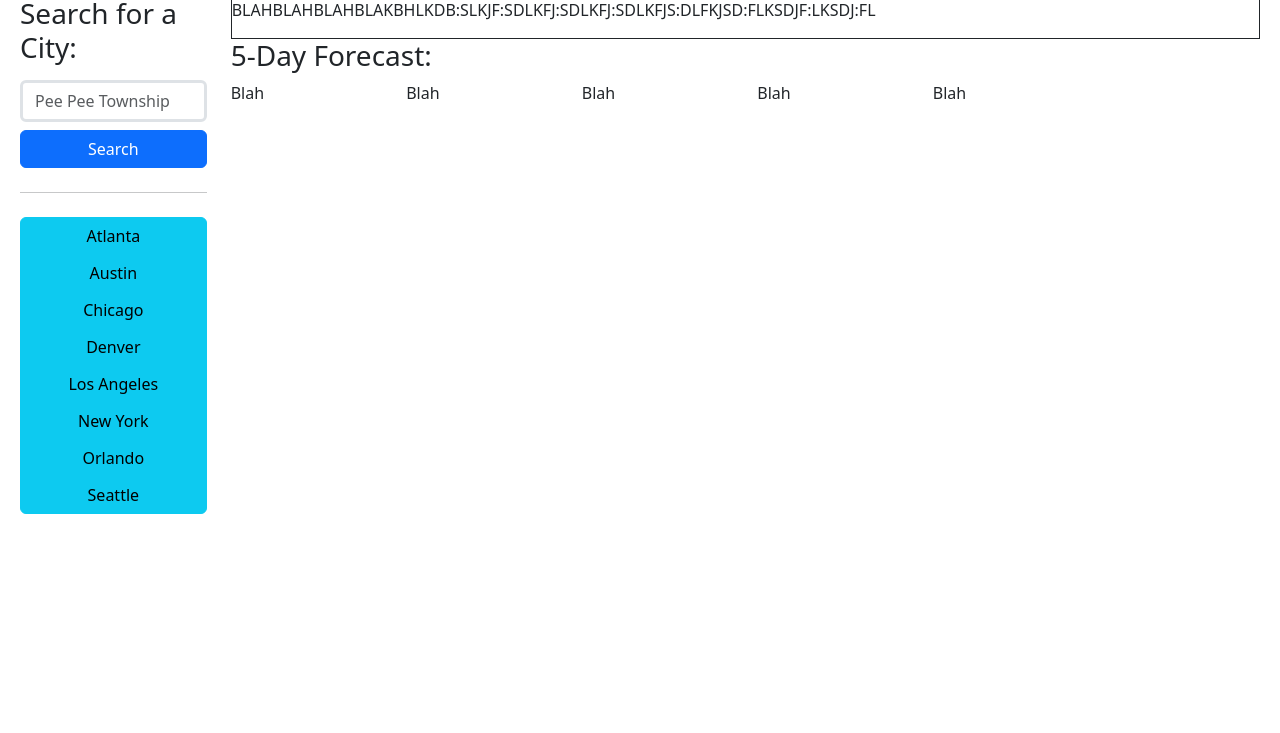
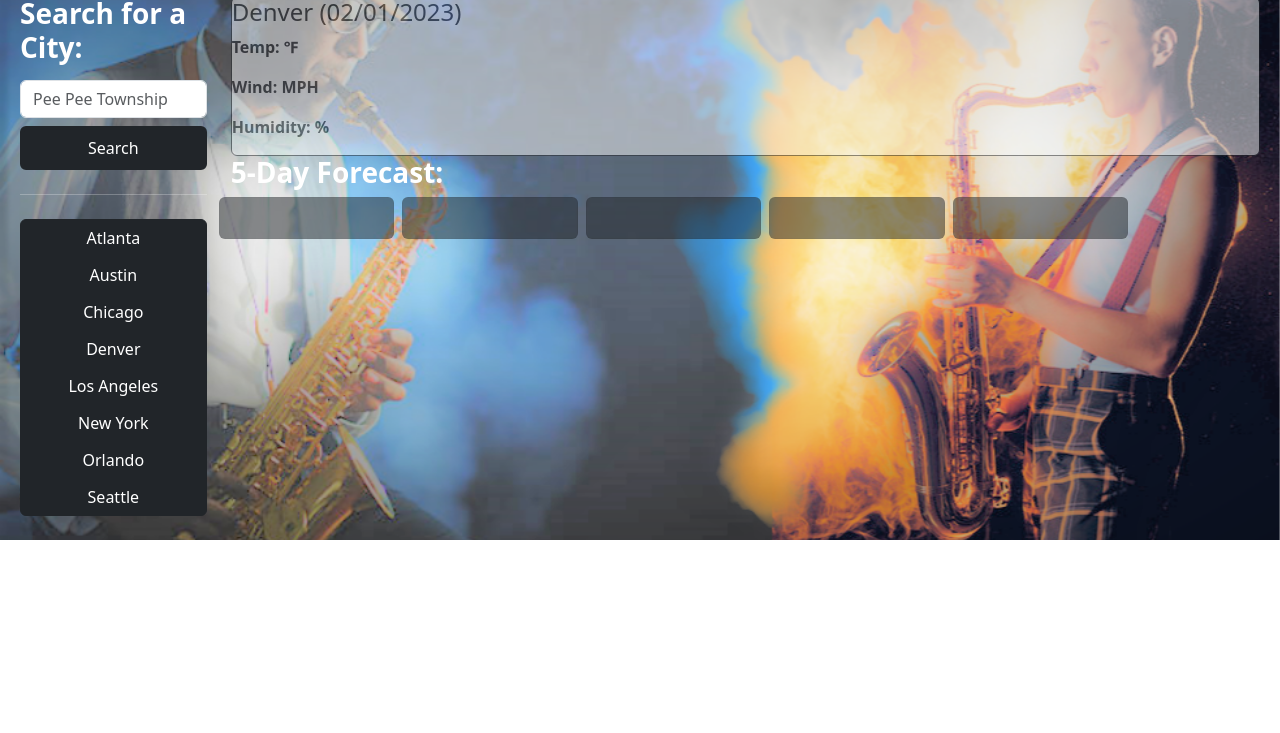
Before and after one commit to d-lil/hot-or-not, a plain HTML site: page index.html in a window 1280 px wide. Shown: the part 67-800 px from the top of the page. Drawn offline with nearby package versions, Linux system fonts and the light colour scheme; no server answers.

Commit message:
made it look pretty and got the api and icon to work for main temp card

````diff
--- a/assets/script.js
+++ b/assets/script.js
@@ -1,14 +1,68 @@
 var APIKey = "5d745a3ade61e4675aff85b5370d16a9";
 var city = "denver";
 var queryURL = "http://api.openweathermap.org/data/2.5/weather?q=" + city + "&appid=" + APIKey;
-var test = document.getElementById("#test");
 
-function get() {
+const dt1 = document.getElementById("dt1");
+const dt2 = document.getElementById("dt2");
+const dt3 = document.getElementById("dt3");
+const dt4 = document.getElementById("dt4");
+const dt5 = document.getElementById("dt5");
+
+const mainW = document.getElementById("mainW");
+const mainH = document.getElementById("mainH");
+const mainT = document.getElementById("mainT");
+var mainI = document.getElementById("mainI");
+
+var today = document.getElementById("today");
+var daysToday= dayjs().format('MM/DD/YYYY');
+
+var cityCap = city.charAt(0).toUpperCase() + city.slice(1);
+today.textContent = cityCap + " (" + daysToday + ")";
+
+
+
+const d = dayjs();
+const nd1 = d.add(1, "day");
+const nd2 = d.add(2, "day");
+const nd3 = d.add(3, "day");
+const nd4 = d.add(4, "day");
+const nd5 = d.add(5, "day");
+dt1.textContent = d.format("MM/" + nd1.$D + "/YYYY");
+dt2.textContent = d.format("MM/" + nd2.$D + "/YYYY");
+dt3.textContent = d.format("MM/" + nd3.$D + "/YYYY");
+dt4.textContent = d.format("MM/" + nd4.$D + "/YYYY");
+dt5.textContent = d.format("MM/" + nd5.$D + "/YYYY");
+console.log(nd1);
+
+function get(queryURL) {
 
     test.innerText = queryURL;
     fetch(queryURL)
     console.log(queryURL);
 }
+
+
+//weather----------- &units=imperial at very end of your url
+
+/*
+another type - - -
+
+function getAPI(queryURL) {
+    fetch(queryURL)
+    .then(function (response) {
+        console.log(response);
+        HTMLElement.textContent = response.whatever;
+        return response.json();
+    })
+}
+
+query perameters
+since=date per_page=100
+
+const queryDate ="2020-06-01";
+const perPage = "100"
+layout same as top of page
+*/
 /*
 Third-party APIs allow developers to access their data and functionality by making requests with specific parameters to a URL. Developers are often tasked with retrieving data from another application's API and using it in the context of their own. Your challenge is to build a weather dashboard that will run in the browser and feature dynamically updated HTML and CSS.
 
@@ -36,7 +90,29 @@ WHEN I view current weather conditions for that city
 THEN I am presented with the city name, the date, an icon representation of weather conditions, the temperature, the humidity, and the wind speed
 */
 
+fetch(queryURL + "&units=imperial")
+    .then(function(response) {
+        return response.json();
+    })
+    .then(function(data) {
+        mainT.textContent = data.main.temp;
+        mainW.textContent = data.wind.speed;
+        mainH.textContent = data.main.humidity;
+
+        var iconCode = data.weather[0].icon;
+      var image = document.createElement("img");
+      image.setAttribute("src", "https://openweathermap.org/img/wn/" + iconCode + ".png");
+
+      mainI.appendChild(image);
+    });
+
 fetch(queryURL)
+    .then(function(response) {
+        return response.json();
+    })
+    .then(function(data) {
+
+    });
 
 
 /*
@@ -51,5 +127,5 @@ THEN I am again presented with current and future conditions for that city
 ```
 
 -get storage and run fetch function again
-You will use `localStorage` to store any persistent data. For more information on how to work with the OpenWeather API, refer to the [Full-Stack Blog on how to use API keys](https://coding-boot-camp.github.io/full-stack/apis/how-to-use-api-keys).
+You will use `localStorage` to store any persistent datd. For more information on how to work with the OpenWeather API, refer to the [Full-Stack Blog on how to use API keys](https://coding-boot-camp.github.io/full-stack/apis/how-to-use-api-keys).
 */
--- a/assets/style.css
+++ b/assets/style.css
@@ -1,4 +1,21 @@
-.bgimage {
-    background: blueviolet;
+.bg {
+    background-image: url(./images/background.png);
+    background-size: 100%;
+    background-attachment: fixed;
+    min-height: 500px;
+    background-repeat: no-repeat;
+    color: white;
+
+}
+.bgi {
+    background-image: url(./images/download.jpg);
     background-size: cover;
 }
+
+.btn {
+    border-color: yellow
+}
+
+h1 {
+    font-family: 'Righteous', cursive;
+}
--- a/index.html
+++ b/index.html
@@ -6,50 +6,57 @@
     <link rel="stylesheet" href="./assets/style.css">
     <title>Hot or Not</title>
     <link href="https://cdn.jsdelivr.net/npm/bootstrap@5.3.0-alpha1/dist/css/bootstrap.min.css" rel="stylesheet" integrity="sha384-GLhlTQ8iRABdZLl6O3oVMWSktQOp6b7In1Zl3/Jr59b6EGGoI1aFkw7cmDA6j6gD" crossorigin="anonymous">
+    <link rel="preconnect" href="https://fonts.googleapis.com">
+    <link rel="preconnect" href="https://fonts.gstatic.com" crossorigin>
+    <link href="https://fonts.googleapis.com/css2?family=Righteous&display=swap" rel="stylesheet">
   </head>
-    <section class="bgimage">
+  <div class="bg">
+     <section class="bgi">
         <div class="container-fluid">
             <div class="row">
-                <h1 class="offset-lg-6 text-white">Catchy Weather Header</h1>
+                <h1 class="offset-lg-6 text-light fw-bold">Weather🧙‍♂️Wizard</h1>
             </div>
             </section>
         <div class="row m-2">
             <div class="col-lg-2 d-grid gap-2">
-                <h3>Search for a City:</h3>
-                <input type="text" class="form-control border-3" id="city" placeholder="Pee Pee Township">
-                <button type="button" class="btn btn-primary w-100" id="searchBtn">Search</button>
+                <h3 class="fw-bold">Search for a City:</h3>
+                <input type="text" class="form-control" id="city" placeholder="Pee Pee Township">
+                <button type="button" class="btn btn-dark w-100 border-4" id="searchBtn">Search</button>
                 <hr />
-                <div class="btn-group-vertical" style="width: 100%";>
-                    <button type="button" class="btn btn-info" id="atl">Atlanta</button>
-                    <button type="button" class="btn btn-info" id="aus">Austin</button>
-                    <button type="button" class="btn btn-info" id="chi">Chicago</button>
-                    <button type="button" class="btn btn-info" id="den">Denver</button>
-                    <button type="button" class="btn btn-info" id="la">Los Angeles</button>
-                    <button type="button" class="btn btn-info" id="nyc">New York</button>
-                    <button type="button" class="btn btn-info" id="orl">Orlando</button>
-                    <button type="button" class="btn btn-info" id="sea">Seattle</button>
+                <div class="btn-group-vertical pb-4" style="width: 100%";>
+                    <button type="button" class="btn btn-info btn-dark" id="atl">Atlanta</button>
+                    <button type="button" class="btn btn-info btn-dark" id="aus">Austin</button>
+                    <button type="button" class="btn btn-info btn-dark" id="chi">Chicago</button>
+                    <button type="button" class="btn btn-info btn-dark" id="den">Denver</button>
+                    <button type="button" class="btn btn-info btn-dark" id="la">Los Angeles</button>
+                    <button type="button" class="btn btn-info btn-dark" id="nyc">New York</button>
+                    <button type="button" class="btn btn-info btn-dark" id="orl">Orlando</button>
+                    <button type="button" class="btn btn-info btn-dark" id="sea">Seattle</button>
                 </div>
             </div>
             <div class="col-lg-10">
-                <div class="border border-dark">
-                <p>BLAHBLAHBLAHBLAKBHLKDB:SLKJF:SDLKFJ:SDLKFJ:SDLKFJS:DLFKJSD:FLKSDJF:LKSDJ:FL</p>
+                <div class="border border-dark card bg-light opacity-50 fw-bold text-dark">
+                <h4 id="today"></h4><div id="mainI"></div>
+                <p>Temp: <span id="mainT"></span> ℉</p>
+                <p>Wind: <span id="mainW"></span> MPH</p>
+                <p>Humidity: <span id="mainH"></span> %</p>
                 </div>
-                <h3>5-Day Forecast:</h3>
-                <div class="row">
-                    <div class="col-lg-2" id="test">
-                        <p>Blah</p>
+                <h3 class="fw-bold">5-Day Forecast:</h3>
+                <div class="row gap-2">
+                    <div class="card bg-dark col-lg-2 opacity-50 fw-bold" id="test">
+                        <p id="dt1"></p>
                     </div>
-                    <div class="col-lg-2">
-                        <p>Blah</p>
+                    <div class="card bg-dark col-lg-2 opacity-50 fw-bold">
+                        <p id="dt2"></p>
                     </div>
-                    <div class="col-lg-2">
-                        <p>Blah</p>
+                    <div class="card bg-dark col-lg-2 opacity-50 fw-bold">
+                        <p id="dt3"></p>
                     </div>
-                    <div class="col-lg-2">
-                        <p>Blah</p>
+                    <div class="card bg-dark col-lg-2 opacity-50 fw-bold">
+                        <p id="dt4"></p>
                     </div>
-                    <div class="col-lg-2">
-                        <p>Blah</p>
+                    <div class="card bg-dark col-lg-2 opacity-50 fw-bold">
+                        <p id="dt5"></p>
                     </div>
                 </div>
             </div>
@@ -57,8 +64,15 @@
 
 
 
+    </div>
 
-    </div>
+    <script src="https://code.jquery.com/jquery-3.4.1.min.js"></script>
+    <script
+      src="https://cdn.jsdelivr.net/npm/dayjs@1.11.3/dayjs.min.js"
+      integrity="sha256-iu/zLUB+QgISXBLCW/mcDi/rnf4m4uEDO0wauy76x7U="
+      crossorigin="anonymous"
+    ></script>
     <script type="text/javascript" src="./assets/script.js"></script>
     <script src="https://cdn.jsdelivr.net/npm/bootstrap@5.3.0-alpha1/dist/js/bootstrap.bundle.min.js" integrity="sha384-w76AqPfDkMBDXo30jS1Sgez6pr3x5MlQ1ZAGC+nuZB+EYdgRZgiwxhTBTkF7CXvN" crossorigin="anonymous"></script>
+    </div>
 </html>
````
Also changed, not shown: assets/images/background.png (added), assets/images/download.jpg (added), 1 other file.
